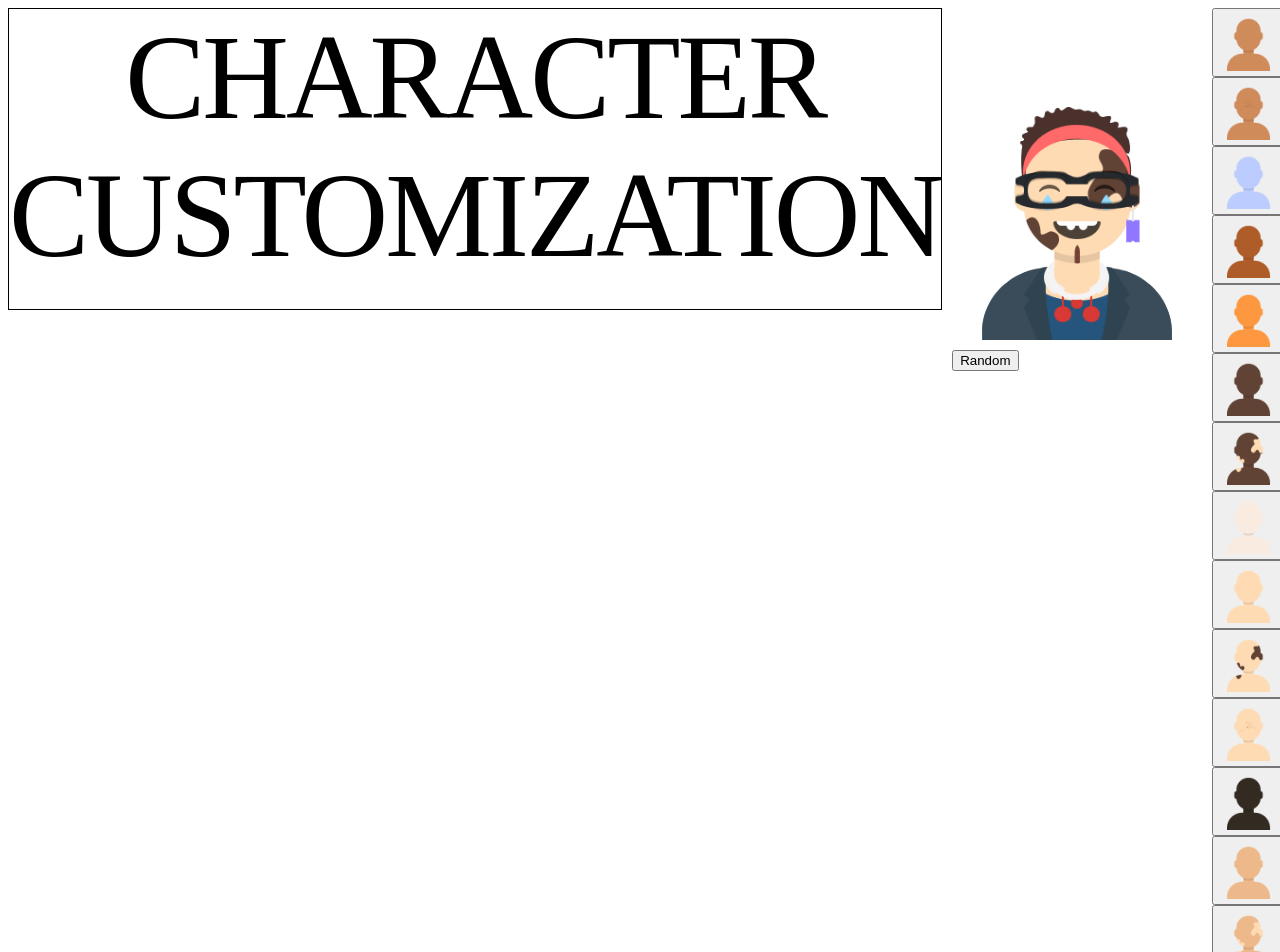
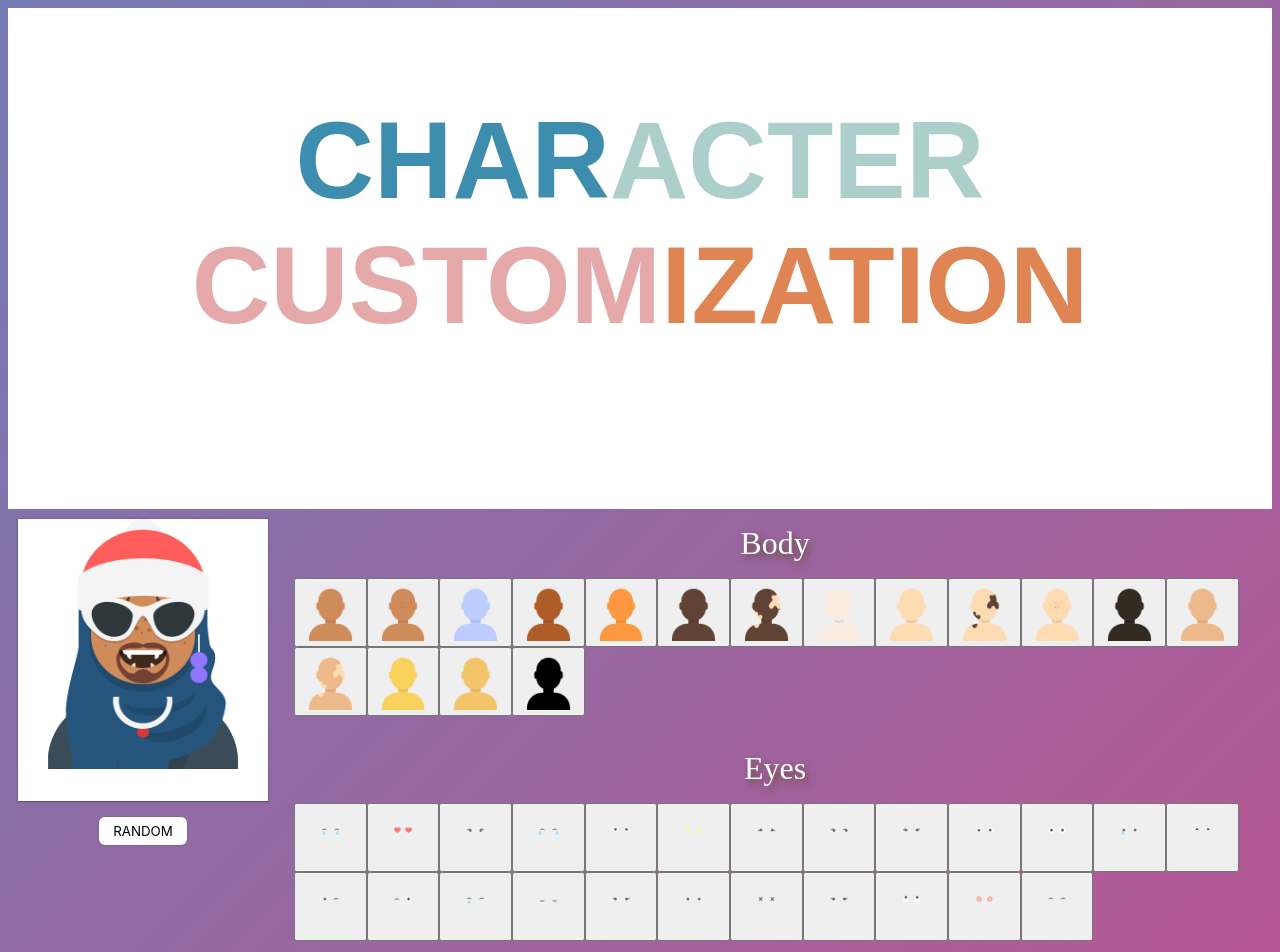
Before and after one commit to arcreatx/char_custom, a React (Create React App) app: page / in a window 1280 px wide. Shown: the top 952 px of the page. Built offline with nearby package versions, Linux system fonts and the light colour scheme.

Commit message:
CSS DONE

```diff
--- a/src/App.css
+++ b/src/App.css
@@ -1,3 +1,5 @@
+
+
 .App {
   text-align: center;
 }
@@ -37,15 +39,47 @@
   }
 }
 
+body {
+  background: linear-gradient(-45deg, #ee7752, #e73c7e, #23a6d5, #23d5ab);
+  background-size: 400% 400%;
+  animation: gradient 15s ease infinite;
+}
+
+@keyframes gradient {
+  0% {
+    background-position: 0% 50%;
+  }
+  50% {
+    background-position: 100% 50%;
+  }
+  100% {
+    background-position: 0% 50%;
+  }
+}
+
 .main {
   display:flex;
+
+}
+
+.avatar_wrap {
+  padding:10px;
+  display: inline-block;
+  /* border: 1px solid black; */
+  position: sticky;
+  top: 10%;
+  height:500px;
+
 }
 
 .avatar {
-  /* border: 1px solid red; */
+  /* border: 1px solid greenyellow; */
   width: 250px;
-  height: 260px;
+  height: 250px;
   position: relative;
+  padding: 1rem 0 1rem 0;
+  background:white;
+  box-shadow: 0px 1px 1px rgba(9, 30, 66, 0.25), 0px 0px 1px 1px rgba(9, 30, 66, 0.13);
 }
 
 .image {
@@ -56,30 +90,13 @@
   position: absolute;
 }
 
-.avatar_wrap {
-  padding:10px;
-  display: inline-block;
-  border: 0px solid black;
-  position: sticky;
-  top: 10%;
-  width: 500px;
-  height: 500px;
-}
+
 
 .title {
   display:block;
-  border: 1px solid black;
   position: relative;
   width: 100%;
-  height: 300px;
-  font-size: 120px;
-  text-transform: uppercase;
-  font-family: 'Gambetta', serif;
-  letter-spacing: -3px;
-  transition: 700ms ease;
-  font-variation-settings: "wght" 311;
-  margin-bottom: 0.8rem;
-  color: black;
+  height: 20rem;
   outline: none;
   text-align: center;
 }
@@ -89,12 +106,152 @@
   letter-spacing: 1px;
 }
 
+
+.button {
+  display:flex;
+  justify-content:center;
+  margin-top:1rem;
+
+/* CSS */
+.button-12 {
+  display: flex;
+  flex-direction: column;
+  align-items: center;
+  padding: 6px 14px;
+  font-family: -apple-system, BlinkMacSystemFont, 'Roboto', sans-serif;
+  border-radius: 6px;
+  border: none;
+
+  background: white;
+  box-shadow: 0px 0.5px 1px rgba(0, 0, 0, 0.1), inset 0px 0.5px 0.5px rgba(255, 255, 255, 0.5), 0px 0px 0px 0.5px rgba(0, 0, 0, 0.12);
+  color: black;
+  user-select: none;
+  -webkit-user-select: none;
+  touch-action: manipulation;
+}
+
+.button-12:focus {
+  box-shadow: inset 0px 0.8px 0px -0.25px rgba(255, 255, 255, 0.2), 0px 0.5px 1px rgba(0, 0, 0, 0.1), 0px 0px 0px 3.5px rgba(58, 108, 217, 0.5);
+  outline: 0;
+}
+}
+
+.partname {
+  text-align: center;
+  color: white;
+  font-size:2rem;
+  text-shadow: 3px 4px 7px rgba(81,67,21,0.8);
+  padding:1rem;
+}
+
+.part {
+  display: flex;
+  justify-content: flex-start;
+  align-items: center;
+  flex-wrap:wrap;
+  margin-left:1rem;
+  /* box-shadow: 0px 1px 1px rgba(9, 30, 66, 0.25), 0px 0px 1px 1px rgba(9, 30, 66, 0.13); */
+}
+.title-bg {
+  background: white;
+  width:100%;
+  height:100%;
+  display:flex;
+  justify-content:center;
+  align-items: center;
+}
+
+.title-word {
+  animation: color-animation 4s linear infinite;
+}
+
+.title-word-1 {
+  --color-1: #DF8453;
+  --color-2: #3D8DAE;
+  --color-3: #E4A9A8;
+}
+
+.title-word-2 {
+  --color-1: #DBAD4A;
+  --color-2: #ACCFCB;
+  --color-3: #17494D;
+}
+
+.title-word-3 {
+  --color-1: #ACCFCB;
+  --color-2: #E4A9A8;
+  --color-3: #ACCFCB;
+}
+
+.title-word-4 {
+  --color-1: #3D8DAE;
+  --color-2: #DF8453;
+  --color-3: #E4A9A8;
+}
+
+@keyframes color-animation {
+  0%    {color: var(--color-1)}
+  32%   {color: var(--color-1)}
+  33%   {color: var(--color-2)}
+  65%   {color: var(--color-2)}
+  66%   {color: var(--color-3)}
+  99%   {color: var(--color-3)}
+  100%  {color: var(--color-1)}
+}
+
+.title {
+  font-family: "Montserrat", sans-serif;
+  font-weight: 800;
+  font-size: 8.5vw;
+  text-transform: uppercase;
+}
+
 @media only screen and (max-width: 768px) {
   /* For mobile phones: */
   .main {
-    display:block;
+    display:flex;
+    flex-direction: column;
+    justify-content: center;
+    align-items: center;
+    /* border:1px solid salmon; */
   }
   .avatar_wrap {
+    /* border:0px solid yellow; */
     position: relative;
+    padding:10px;
+    display: flex;
+    flex-direction: column;
+    justify-content: center;
+    align-items: center;
+  }
+
+  .part {
+    /* border:1px solid brown; */
+    display:flex;
+    justify-content: center;
+    align-items: center;
+    margin-left:0;
+  }
+
+  .avatar {
+    /* border: 2px solid red; */
+  }
+
+  .title {
+    display:block;
+    position: relative;
+    /* width: 100px; */
+    height: 200px;
+    font-size: 3rem;
+    text-transform: uppercase;
+    font-family: 'Gambetta', serif;
+    letter-spacing: -3px;
+    transition: 700ms ease;
+    font-variation-settings: "wght" 311;
+    margin-bottom: 0.8rem;
+    color: red;
+    outline: none;
+    text-align: center;
+    /* border:1px solid green; */
   }
 }
--- a/src/App.js
+++ b/src/App.js
@@ -1,4 +1,4 @@
-import React, {useState, useEffect} from 'react'
+import React, {useState} from 'react'
 import PartList from "./PartList"
 import Avatar from "./Avatar"
 import './App.css'
@@ -21,48 +21,52 @@ function App() {
     hats:28,
     neckwear:18,
   };
-
+  const getRandomNumber = (x) => {
+    return Math.floor(Math.random() * x) + 1
+  };
   const getRandom = () => {
-    setBody(Math.ceil(Math.random() * total.body));
-    setHair(Math.ceil(Math.random() * total.hair));
-    setEyes(Math.ceil(Math.random() * total.eyes));
-    setFacialHair(Math.ceil(Math.random() * total.facialhair));
-    setMouth(Math.ceil(Math.random() * total.mouth));
-    setEyebrows(Math.ceil(Math.random() * total.eyebrows));
-    setGlass(Math.ceil(Math.random() * total.glasses));
-    setEarring(Math.ceil(Math.random() * total.earrings));
-    setHat(Math.ceil(Math.random() * total.hats));
-    setNeckwear(Math.ceil(Math.random() * total.neckwear));
-    setCloth1(Math.ceil(Math.random() * total.clothing1));
-    setCloth2(Math.ceil(Math.random() * total.clothing2));
-    setCloth3(Math.ceil(Math.random() * total.clothing3));
+    setBody(getRandomNumber(total.body));
+    setHair(getRandomNumber(total.hair));
+    setEyes(getRandomNumber(total.eyes));
+    setFacialHair(getRandomNumber(total.facialhair));
+    setMouth(getRandomNumber(total.mouth));
+    setEyebrows(getRandomNumber(total.eyebrows));
+    setGlass(getRandomNumber(total.glasses));
+    setEarring(getRandomNumber(total.earrings));
+    setHat(getRandomNumber(total.hats));
+    setNeckwear(getRandomNumber(total.neckwear));
+    setCloth1(getRandomNumber(total.clothing1));
+    setCloth2(getRandomNumber(total.clothing2));
+    setCloth3(getRandomNumber(total.clothing3));
   }
 
-  const [body, setBody] = useState(1)
-  const [hair, setHair] = useState(1)
-  const [eyes, setEyes] = useState(1)
-  const [facialhair, setFacialHair] = useState(1)
-  const [mouth, setMouth] = useState(1)
-  const [eyebrows, setEyebrows] = useState(1)
-  const [glass, setGlass] = useState(1)
-  const [earring, setEarring] = useState(1)
-  const [hat, setHat] = useState(1)
-  const [neckwear, setNeckwear] = useState(1)
-  const [cloth1, setCloth1] = useState(1)
-  const [cloth2, setCloth2] = useState(1)
-  const [cloth3, setCloth3] = useState(1)
-
-  useEffect(() => {
-    getRandom()
-  }
-  // eslint-disable-next-line
-  , [])
+  const [body, setBody] = useState(getRandomNumber(total.body))
+  const [hair, setHair] = useState(getRandomNumber(total.hair))
+  const [eyes, setEyes] = useState(getRandomNumber(total.eyes))
+  const [facialhair, setFacialHair] = useState(getRandomNumber(total.facialhair))
+  const [mouth, setMouth] = useState(getRandomNumber(total.mouth))
+  const [eyebrows, setEyebrows] = useState(getRandomNumber(total.eyebrows))
+  const [glass, setGlass] = useState(getRandomNumber(total.glasses))
+  const [earring, setEarring] = useState(getRandomNumber(total.earrings))
+  const [hat, setHat] = useState(getRandomNumber(total.hats))
+  const [neckwear, setNeckwear] = useState(getRandomNumber(total.neckwear))
+  const [cloth1, setCloth1] = useState(getRandomNumber(total.clothing1))
+  const [cloth2, setCloth2] = useState(getRandomNumber(total.clothing2))
+  const [cloth3, setCloth3] = useState(getRandomNumber(total.clothing3))
 
 
   return (
-
+  <>
+    <div class="title-bg">
+      <h2 class="title">
+        <span class="title-word title-word-1">Char</span>
+        <span class="title-word title-word-2">acter</span>
+        <br/>
+        <span class="title-word title-word-3">Custom</span>
+        <span class="title-word title-word-4">ization</span>
+      </h2>
+    </div>
     <div className='main'>
-    <div className='title'>CHARACTER customization</div>
       <div className='avatar_wrap'>
         <Avatar
           body={body}
@@ -79,37 +83,50 @@ function App() {
           cloth2={cloth2}
           cloth3={cloth3}
         />
-    <button onClick={getRandom}>Random</button>
+      <div className='button'><button onClick={getRandom} className='button-12'>RANDOM</button></div>
       </div>
       <div className="partlist">
-      <div><PartList setBody={setBody} keyWord="body"/></div>
+        <div className='partname'>Body</div>
+        <div><PartList handleClick={setBody} keyWord="body"/></div>
         <br/>
-      <div><PartList setEyes={setEyes} keyWord="eyes"/></div>
+        <div className='partname'>Eyes</div>
+        <div><PartList handleClick={setEyes} keyWord="eyes"/></div>
         <br/>
-      <div><PartList setHair={setHair} keyWord="hair"/></div>
+        <div className='partname'>Hair</div>
+        <div><PartList handleClick={setHair} keyWord="hair"/></div>
         <br/>
-      <div><PartList setFacialHair={setFacialHair}keyWord="facialhair"/></div>
+        <div className='partname'>Beard</div>
+        <div><PartList handleClick={setFacialHair}keyWord="facialhair"/></div>
         <br/>
-      <div><PartList setMouth={setMouth} keyWord="mouth"/></div>
+        <div className='partname'>Mouth</div>
+        <div><PartList handleClick={setMouth} keyWord="mouth"/></div>
         <br/>
-      <div><PartList setEyebrows={setEyebrows} setkeyWord="eyebrows"/></div>
+        <div className='partname'>Eyebrows</div>
+        <div><PartList handleClick={setEyebrows} keyWord="eyebrows"/></div>
         <br/>
-      <div><PartList setGlass={setGlass} keyWord="glasses"/></div>
+        <div className='partname'>Glasses</div>
+        <div><PartList handleClick={setGlass} keyWord="glasses"/></div>
         <br/>
-      <div><PartList setEarring={setEarring} keyWord="earrings"/></div>
+        <div className='partname'>Earrings</div>
+        <div><PartList handleClick={setEarring} keyWord="earrings"/></div>
         <br/>
-      <div><PartList setHat={setHat} keyWord="hats"/></div>
+        <div className='partname'>Hats</div>
+        <div><PartList handleClick={setHat} keyWord="hats"/></div>
         <br/>
-      <div><PartList setNeckwear={setNeckwear} keyWord="neckwear"/></div>
+        <div className='partname'>Neckwear</div>
+        <div><PartList handleClick={setNeckwear} keyWord="neckwear"/></div>
         <br/>
-      <div><PartList setCloth1={setCloth1} keyWord="cloth1"/></div>
+        <div className='partname'>Cloth(L1)</div>
+        <div><PartList handleClick={setCloth1} keyWord="cloth1"/></div>
         <br/>
-      <div><PartList setCloth2={setCloth2} keyWord="cloth2"/></div>
+        <div className='partname'>Cloth(L2)</div>
+        <div><PartList handleClick={setCloth2} keyWord="cloth2"/></div>
         <br/>
-      <div><PartList setCloth3={setCloth3} keyWord="cloth3"/></div>
+        <div className='partname'>Cloth(L3)</div>
+        <div><PartList handleClick={setCloth3} keyWord="cloth3"/></div>
       </div>
-
     </div>
+  </>
   )
 }
 
--- a/src/Avatar.js
+++ b/src/Avatar.js
@@ -4,9 +4,9 @@ import React from 'react';
 function Avatar({body, eyes, hair, mouth, facialhair, eyebrows, earring,glass,hat,neckwear,cloth1,cloth2,cloth3}) {
     return (
         <div className="avatar">
-            <img className="image" src={`character/body/${body}.png`} alt="" style={{"z-index":0}}/>
-            <img className="image" src={`character/clothes/layer_1/${cloth1}.png`} alt="" style={{"z-index":3}}/>
-            <img className="image" src={`character/clothes/layer_2/${cloth2}.png`} alt="" style={{"z-index":2}}/>
+            <img className="image" src={`character/body/${body}.png`} alt="body" style={{"z-index":0}}/>
+            <img className="image" src={`character/clothes/layer_1/${cloth1}.png`} alt="cloth1" style={{"z-index":3}}/>
+            <img className="image" src={`character/clothes/layer_2/${cloth2}.png`} alt="cloth2" style={{"z-index":2}}/>
             <img className="image" src={`character/clothes/layer_3/${cloth3}.png`} alt="" style={{"z-index":1}}/>
             <img className="image" src={`character/eyebrows/${eyebrows}.png`} alt="" style={{"z-index":1}}/>
             <img className="image" src={`character/eyes/${eyes}.png`} alt="" style={{"z-index":1}}/>
--- a/src/PartItem.js
+++ b/src/PartItem.js
@@ -2,7 +2,9 @@ import React from 'react'
 
 function PartItem({imgUrl, handleClick}) {
     return (
-            <img width="56.67px" height="60px" src={imgUrl} alt={imgUrl}/>
+            <button onClick={handleClick}>
+                <img width="56.67px" height="60px" src={imgUrl} alt={imgUrl}/>
+            </button>
     )
 }
 
--- a/src/PartList.js
+++ b/src/PartList.js
@@ -1,79 +1,79 @@
 import React from 'react';
 import PartItem from './PartItem';
 
-function PartList({keyWord, setBody, setEyes, setFacialHair, setHair, setMouth, setEyebrows, setGlass, setHat, setEarring, setNeckwear, setCloth1, setCloth2, setCloth3}) {
+function PartList({keyWord, handleClick}) {
     let list = [];
     switch(keyWord) {
         case "body" :
             for ( let i = 1; i< 18; i++ ) {
-                list.push(<button onClick={()=>setBody(i)}>< PartItem imgUrl={`character/body/${i}.png`}/></button>);
+                list.push(< PartItem handleClick={()=>handleClick(i)} imgUrl={`character/body/${i}.png`}/>);
             }
             break;
         case "eyes" :
             for ( let i = 1; i < 25; i++ ) {
-                list.push(<button onClick={()=>setEyes(i)}>< PartItem imgUrl={`character/eyes/${i}.png`}/></button>);
+                list.push(< PartItem handleClick={()=>handleClick(i)} imgUrl={`character/eyes/${i}.png`}/>);
             }
             break;
         case "facialhair" :
             for ( let i = 1; i < 18; i++ ) {
-                list.push(<button onClick={()=>setFacialHair(i)}>< PartItem imgUrl={`character/facial_hair/${i}.png`}/></button>);
+                list.push(< PartItem handleClick={()=>handleClick(i)} imgUrl={`character/facial_hair/${i}.png`}/>);
             }
             break;
         case "hair" :
             for ( let i = 1; i < 74; i++ ) {
-                list.push(<button onClick={()=>setHair(i)}>< PartItem imgUrl={`character/hair/${i}.png`}/></button>);
+                list.push(< PartItem handleClick={()=>handleClick(i)} imgUrl={`character/hair/${i}.png`}/>);
             }
             break;
         case "mouth" :
             for ( let i = 1; i < 25; i++ ) {
-                list.push(<button onClick={()=>setMouth(i)}>< PartItem imgUrl={`character/mouths/${i}.png`}/></button>);
+                list.push(< PartItem handleClick={()=>handleClick(i)} imgUrl={`character/mouths/${i}.png`}/>);
             }
             break;
         case "eyebrows" :
             for ( let i = 1; i < 16; i++ ) {
-                list.push(<button onClick={()=>setEyebrows(i)}>< PartItem imgUrl={`character/eyebrows/${i}.png`}/></button>);
+                list.push(< PartItem handleClick={()=>handleClick(i)} imgUrl={`character/eyebrows/${i}.png`}/>);
             }
             break;
         case "glasses" :
             for ( let i = 1; i < 18; i++ ) {
-                list.push(<button onClick={()=>setGlass(i)}>< PartItem imgUrl={`character/accessories/glasses/${i}.png`}/></button>);
+                list.push(< PartItem handleClick={()=>handleClick(i)} imgUrl={`character/accessories/glasses/${i}.png`}/>);
             }
             break;
         case "earrings" :
             for ( let i = 1; i < 33; i++ ) {
-                list.push(<button onClick={()=>setEarring(i)}>< PartItem imgUrl={`character/accessories/earrings/${i}.png`}/></button>);
+                list.push(< PartItem handleClick={()=>handleClick(i)}imgUrl={`character/accessories/earrings/${i}.png`}/>);
             }
             break;
         case "hats" :
             for ( let i = 1; i < 29; i++ ) {
-                list.push(<button onClick={()=>setHat(i)}>< PartItem imgUrl={`character/accessories/hats/${i}.png`}/></button>);
+                list.push(< PartItem handleClick={()=>handleClick(i)} imgUrl={`character/accessories/hats/${i}.png`}/>);
             }
             break;
         case "neckwear" :
             for ( let i = 1; i < 19; i++ ) {
-                list.push(<button onClick={()=>setNeckwear(i)}>< PartItem imgUrl={`character/accessories/neckwear/${i}.png`}/></button>);
+                list.push(< PartItem handleClick={()=>handleClick(i)} imgUrl={`character/accessories/neckwear/${i}.png`}/>);
             }
             break;
         case "cloth1" :
             for ( let i = 1; i < 6; i++ ) {
-                list.push(<button onClick={()=>setCloth1(i)}>< PartItem imgUrl={`character/clothes/layer_1/${i}.png`}/></button>);
+                list.push(< PartItem handleClick={()=>handleClick(i)} imgUrl={`character/clothes/layer_1/${i}.png`}/>);
             }
             break;
         case "cloth2" :
             for ( let i = 1; i < 6; i++ ) {
-                list.push(<button onClick={()=>setCloth2(i)}>< PartItem imgUrl={`character/clothes/layer_2/${i}.png`}/></button>);
+                list.push(< PartItem handleClick={()=>handleClick(i)} imgUrl={`character/clothes/layer_2/${i}.png`}/>);
             }
             break;
         case "cloth3" :
             for ( let i = 1; i < 10; i++ ) {
-                list.push(<button onClick={()=>setCloth3(i)}>< PartItem imgUrl={`character/clothes/layer_3/${i}.png`}/></button>);
+                list.push(< PartItem handleClick={()=>handleClick(i)} imgUrl={`character/clothes/layer_3/${i}.png`}/>);
             }
             break;
         default :
             break;
     };
     return (
-        <div>{list}</div>
+        <div className='part'>{list}</div>
     )
 }
 
```
Lines whose indentation alone changed are shown as unchanged.
